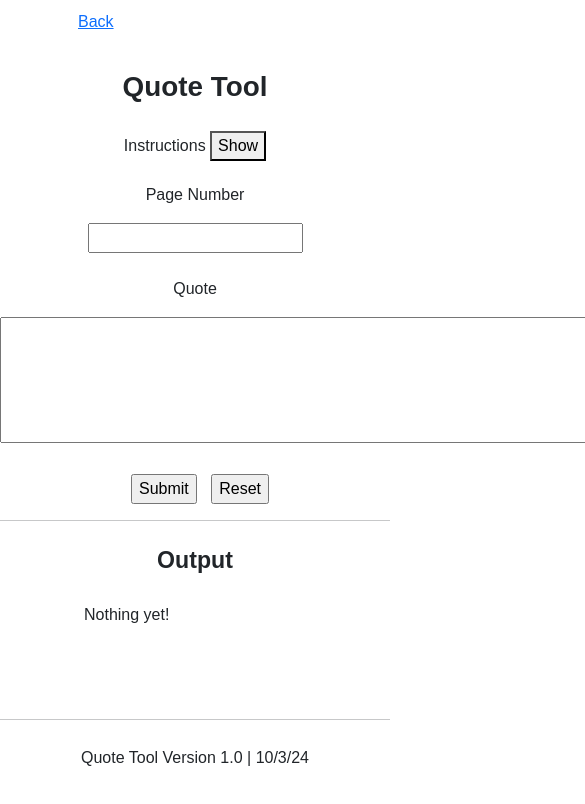
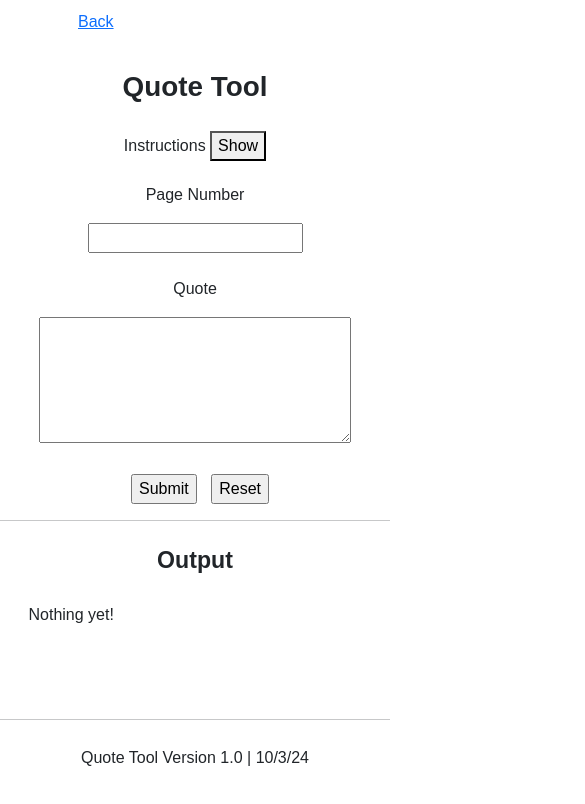
Before and after one commit to c7rsn/website, a plain HTML site: page pages/quotes/quotes.html in a window 390 px wide. Shown: the top 804 px of the page, 585 px wide, since content can reach past the window. Drawn offline with nearby package versions, Linux system fonts and the light colour scheme.

Commit message:
responsive css

```diff
--- a/pages/quotes/quotes.css
+++ b/pages/quotes/quotes.css
@@ -23,9 +23,10 @@ h1{
 .inset-text{
     display: block;
     text-align:left;
-    padding-left: 20%;
-    padding-right: 20%;
+    margin-left: 20%;
+    margin-right: 20%;
     padding-bottom: 50px;
+    max-width:100%;
 }
 
 .exp-text {
@@ -34,6 +35,18 @@ h1{
     margin-right: 33%;
     border: 1px black solid;
     padding: 10px;
+    max-width:100%;
+}
+
+@media (max-width: 1200px) {
+    .exp-text {
+        margin-left: 5%;
+        margin-right: 5%;
+    }
+    .inset-text{
+        margin-left: 5%;
+        margin-right: 5%;
+    }
 }
 
 .tip{
@@ -50,6 +63,8 @@ h1{
 
 textarea {
     text-align: left;
+    width: 80%;
+    max-width: 600px;
 }
 
 .multiline {
```
